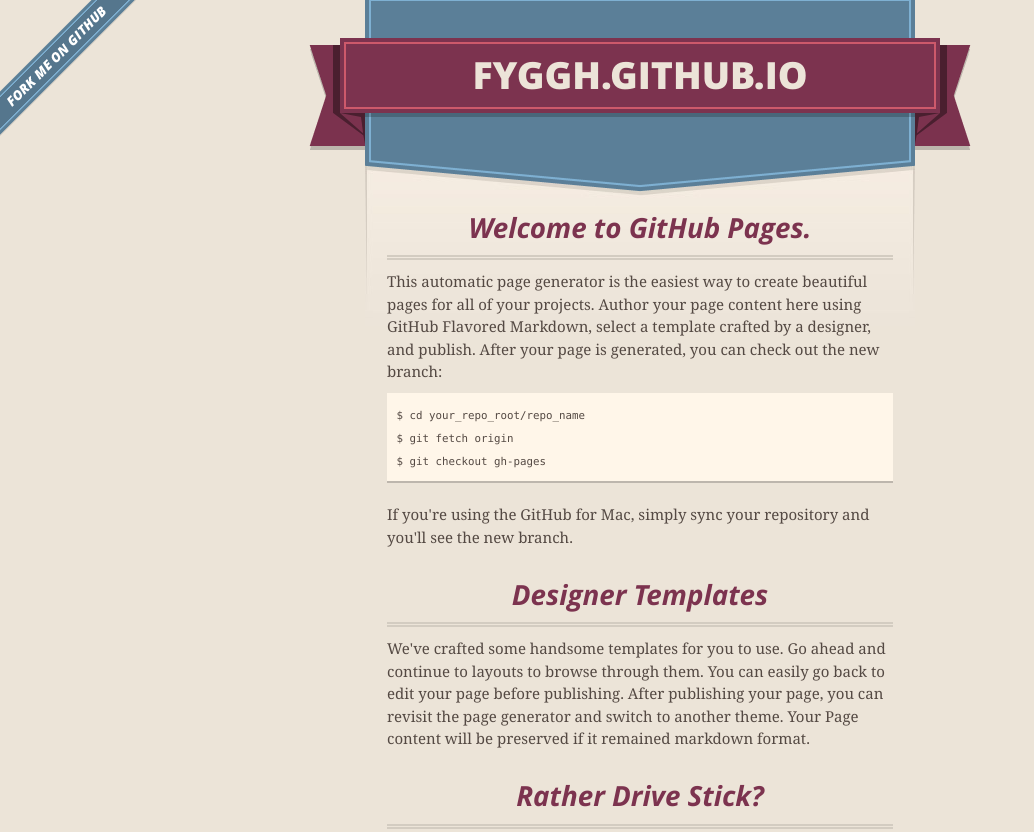
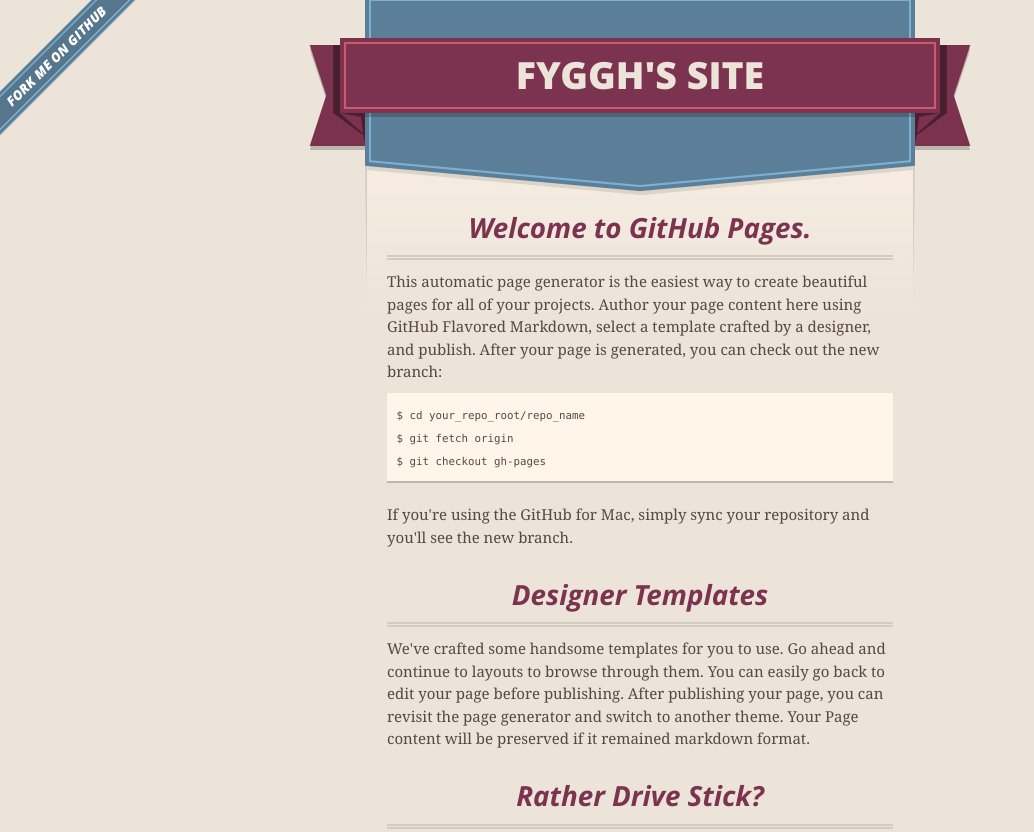
Before and after one commit to Fyggh/Fyggh.github.io, a plain HTML site: page index.html in a window 1280 px wide. Shown: the top 832 px of the page, without its empty margins (0-1034 px from the left). Drawn offline with nearby package versions, Linux system fonts and the light colour scheme.

Commit message:
Change heading 1 to test eclipse git integration

```diff
--- a/index.html
+++ b/index.html
@@ -27,7 +27,7 @@
       <header>
         <span class="ribbon-outer">
           <span class="ribbon-inner">
-            <h1>Fyggh.github.io</h1>
+            <h1>Fyggh's Site</h1>
             <h2></h2>
           </span>
           <span class="left-tail"></span>
```
